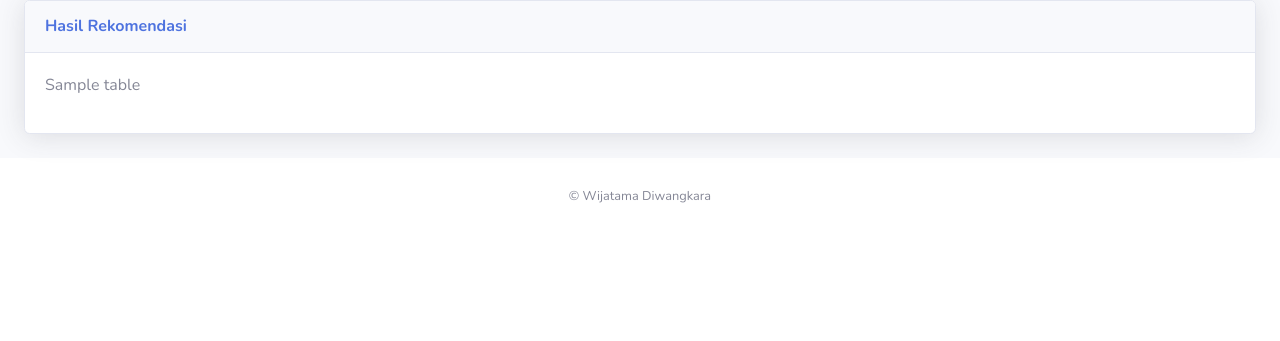
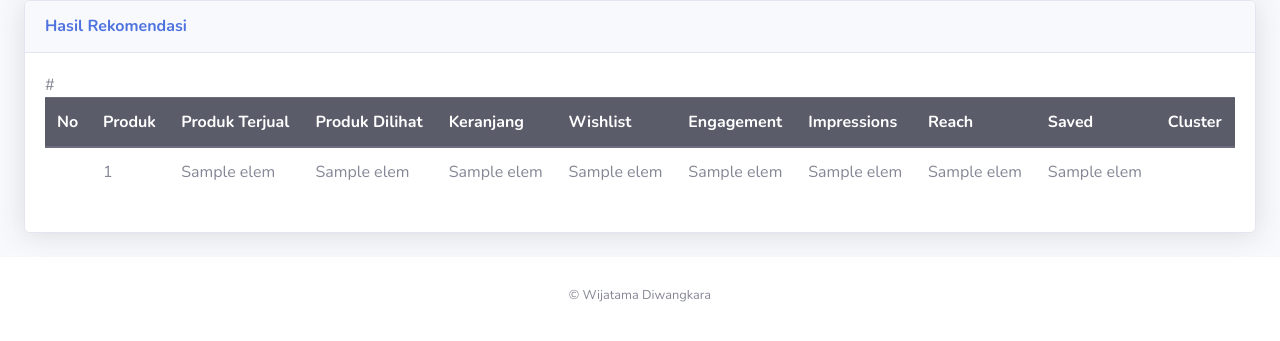
Before and after one commit to SokKanaTorajd/dev-wijatama, a Flask app: template app/templates/results.html in a window 1280 px wide. Shown: the top 341 px of the page. Run offline with Flask 2, Linux system fonts and the light colour scheme; the template is opened without the code that fills it: most values are stand-ins (such as "Sample title", 1, 10 or a date in 2020); parts of the project's set-up code (start-up, migrations or seed data) failed here and were passed over; some libraries are stand-ins or nearby versions.

Commit message:
fix results output

```diff
--- a/app/templates/results.html
+++ b/app/templates/results.html
@@ -8,10 +8,39 @@
             <h6 class="m-0 font-weight-bold text-primary">Hasil Rekomendasi</h6>
         </div>
         <div class="card-body">
+            {{ pagination.links }}
             <div class="table-responsive">
                 <table class="table table-hover" width="100%" cellspacing="0">
-                    {% for table in tables %}
-                        {{ table|safe }}
+                    <thead class="thead-dark">
+                        <tr>
+                            <th scope="col">No</th>
+                            <th scope="col">Produk</th>
+                            <th scope="col">Produk Terjual</th>
+                            <th scope="col">Produk Dilihat</th>
+                            <th scope="col">Keranjang</th>
+                            <th scope="col">Wishlist</th>
+                            <th scope="col">Engagement</th>
+                            <th scope="col">Impressions</th>
+                            <th scope="col">Reach</th>
+                            <th scope="col">Saved</th>
+                            <th scope="col">Cluster</th>
+                        </tr>
+                    </thead>
+                    {% for elem in data %}
+                        <tbody>
+                            <tr>
+                                <td>{{ loop.index + (page - 1) * per_page }}</td>
+                                <td>{{ elem[0] }}</td>
+                                <td>{{ elem[1] }}</td>
+                                <td>{{ elem[2] }}</td>
+                                <td>{{ elem[3] }}</td>
+                                <td>{{ elem[5] }}</td>
+                                <td>{{ elem[6] }}</td>
+                                <td>{{ elem[7] }}</td>
+                                <td>{{ elem[8] }}</td>
+                                <td>{{ elem[9] }}</td>
+                            </tr>
+                        </tbody>
                     {% endfor %}
                 </table>
             </div>
```
Also changed, not shown: app/__init__.py (+13 -2 lines).
